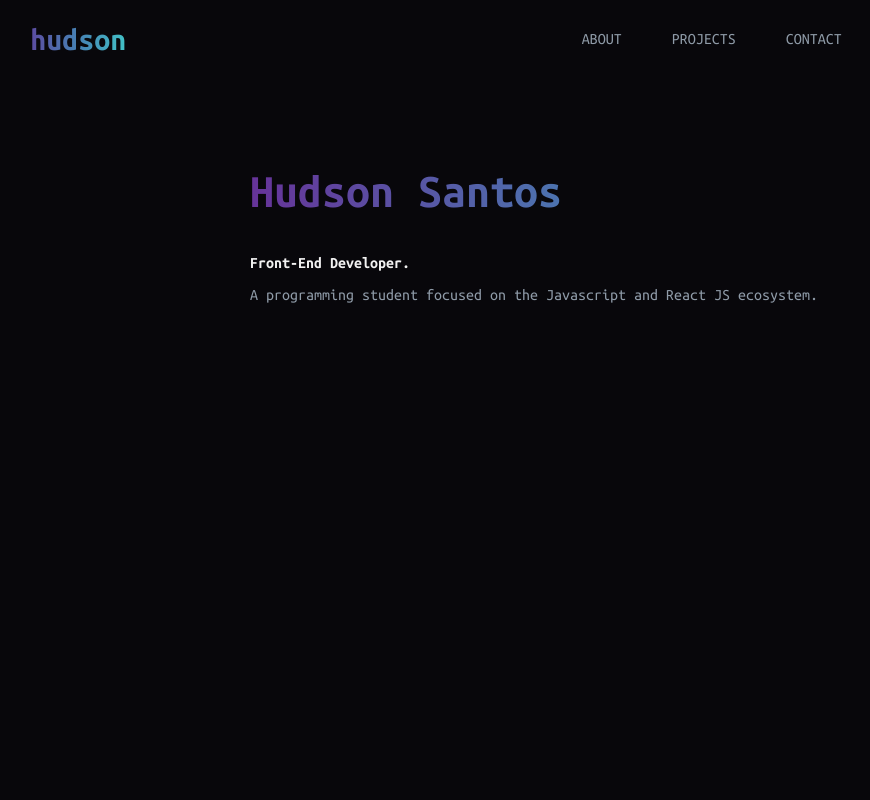
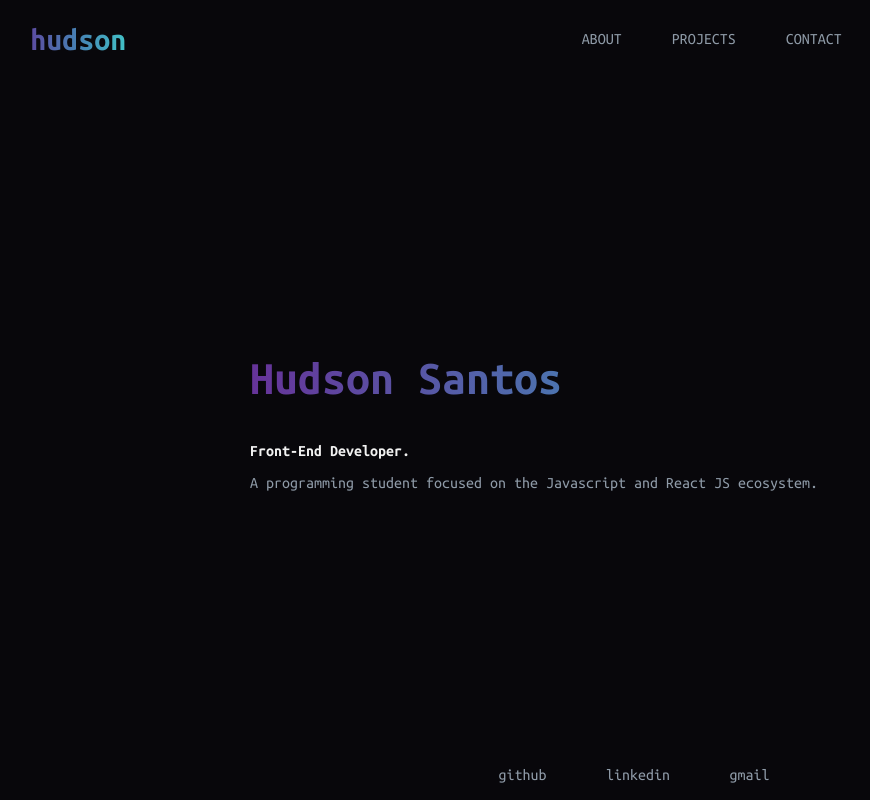
Before and after one commit to hudsonsamuelsantos/portfolio, a React (Vite) app: page / in a window 1280 px wide. Shown: the whole page, without its empty margins (6-876 px from the left). Built offline with nearby package versions, Linux system fonts and the light colour scheme.

Commit message:
add footer component

```diff
--- a/src/App.jsx
+++ b/src/App.jsx
@@ -2,7 +2,9 @@ import './App.css'
 
 import { BrowserRouter, Routes, Route } from 'react-router-dom'
 
+import Footer from './components/Footer'
 import { Header } from './components/Header'
+
 import { Home } from './pages/Home/Home'
 import { About } from './pages/About/About'
 import { Projects } from './pages/Projects/Projects'
@@ -24,6 +26,9 @@ function App() {
             <Route path='/contact' element={<Contact />} />
           </Routes>
         </main>
+        <footer>
+          <Footer />
+        </footer>
       </BrowserRouter>
     </div>
   )
--- /dev/null
+++ b/src/components/Footer.jsx
@@ -0,0 +1,19 @@
+import styles from './Footer.module.css'
+
+function Footer() {
+    return (
+        <div className={styles.footer}>
+            <a href="">
+                <span>github</span>
+            </a>
+            <a href="">
+                <span>linkedin</span>
+            </a>
+            <a href="">
+                <span>gmail</span>
+            </a>
+        </div>
+    )
+}
+
+export default Footer
--- /dev/null
+++ b/src/components/Footer.module.css
@@ -0,0 +1,5 @@
+.footer {
+    display: flex;
+    justify-content: center;
+    gap: 1.6rem;
+}
--- a/src/pages/Home/Home.module.css
+++ b/src/pages/Home/Home.module.css
@@ -1,4 +1,6 @@
 .home {
     display: flex;
     flex-direction: column;
+    height: 100%;
+    justify-content: center;
 }
```
